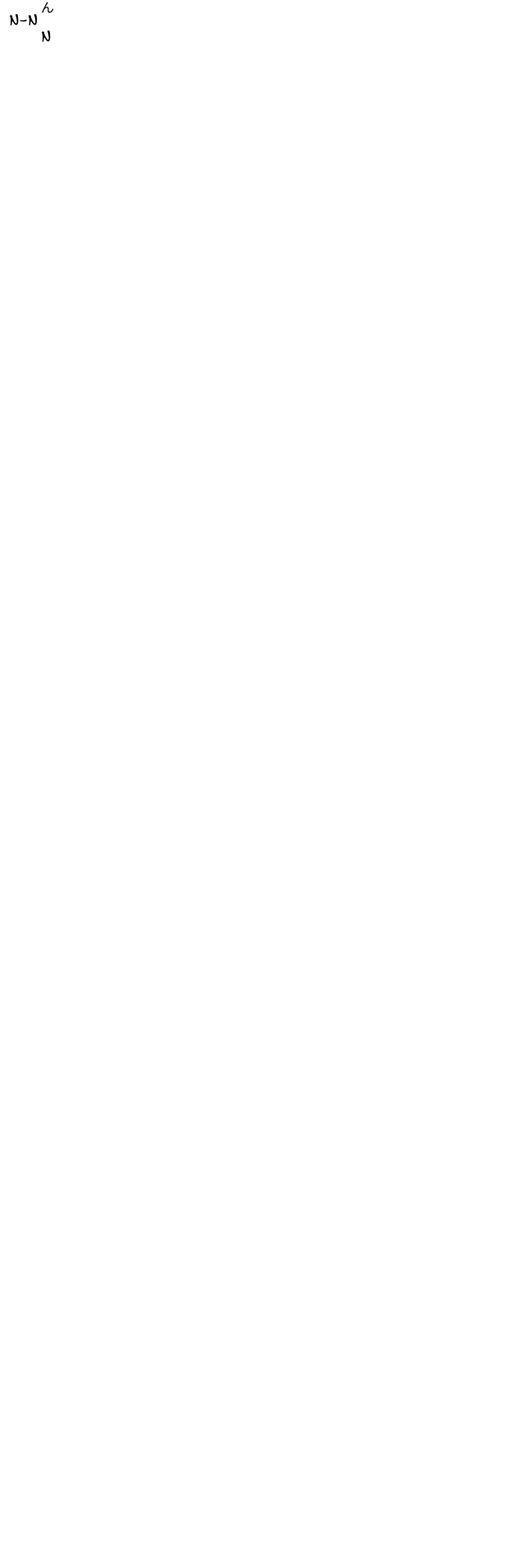
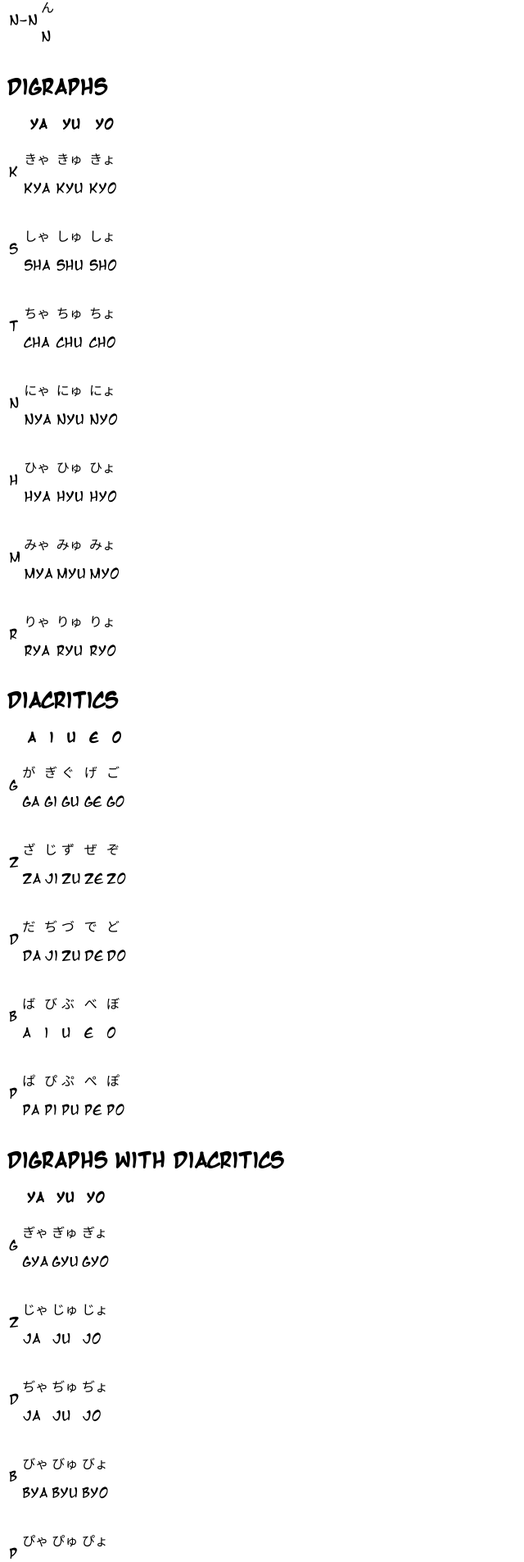
Before and after one commit to PepeKwapien/LearnJapanese, an Angular app: page /hiragana in a window 1280 px wide. Shown: the part 1307-3212 px from the top of the page at 82% size, without its empty margins (0-640 px from the left). Before the commit the page ends 1388 px from the top, so only its background shows below. Built offline with nearby package versions, Linux system fonts and the light colour scheme.

Commit message:
Added missing tables

```diff
--- a/src/app/pages/hiragana-page/hiragana-page.component.html
+++ b/src/app/pages/hiragana-page/hiragana-page.component.html
@@ -12,3 +12,18 @@
   [rows]="this.jss.getHiraganaMonographs()"
   [columns]="this.jss.getHiraganaMonographsColumns()"
 ></app-characters-table>
+<app-characters-table
+  title="Digraphs"
+  [rows]="this.jss.getHiraganaDigraphs()"
+  [columns]="this.jss.getHiraganaDigraphsColumns()"
+></app-characters-table>
+<app-characters-table
+  title="Diacritics"
+  [rows]="this.jss.getHiraganaDiacritics()"
+  [columns]="this.jss.getHiraganaMonographsColumns()"
+></app-characters-table>
+<app-characters-table
+  title="Digraphs with diacritics"
+  [rows]="this.jss.getHiraganaDigraphsWithDiacritics()"
+  [columns]="this.jss.getHiraganaDigraphsColumns()"
+></app-characters-table>
--- a/src/app/services/japanese-syllabaries.service.ts
+++ b/src/app/services/japanese-syllabaries.service.ts
@@ -35,6 +35,7 @@ import {
   wMonographs,
   yMonographs,
 } from '../data/hiragana-monographs';
+import { JapaneseDigraphColumns } from '../enums/japanese-digraph-columns';
 import { JapaneseMonographColumns } from '../enums/japanese-monograph-columns';
 import { JapaneseCharacterRow } from '../interfaces/japanese-characters-row';
 
@@ -95,4 +96,12 @@ export class JapaneseSyllabariesService {
       JapaneseMonographColumns.o,
     ];
   }
+
+  public getHiraganaDigraphsColumns(): JapaneseDigraphColumns[] {
+    return [
+      JapaneseDigraphColumns.ya,
+      JapaneseDigraphColumns.yu,
+      JapaneseDigraphColumns.yo,
+    ];
+  }
 }
```
